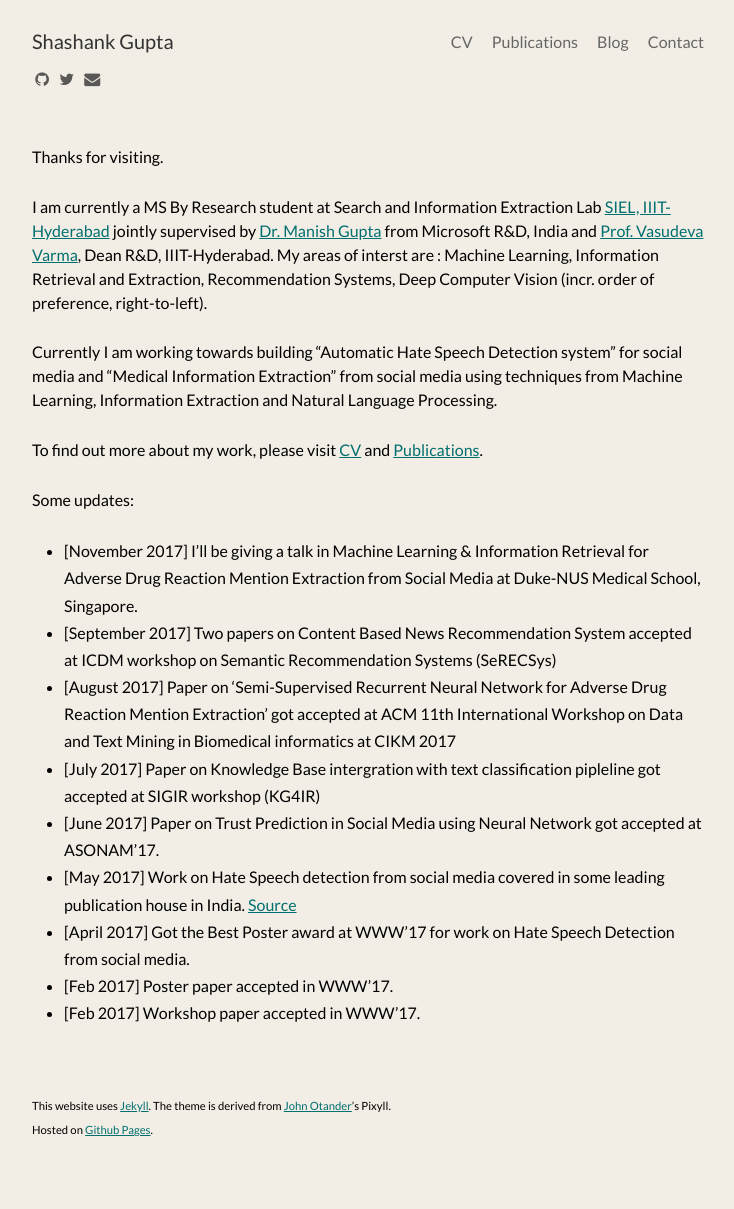
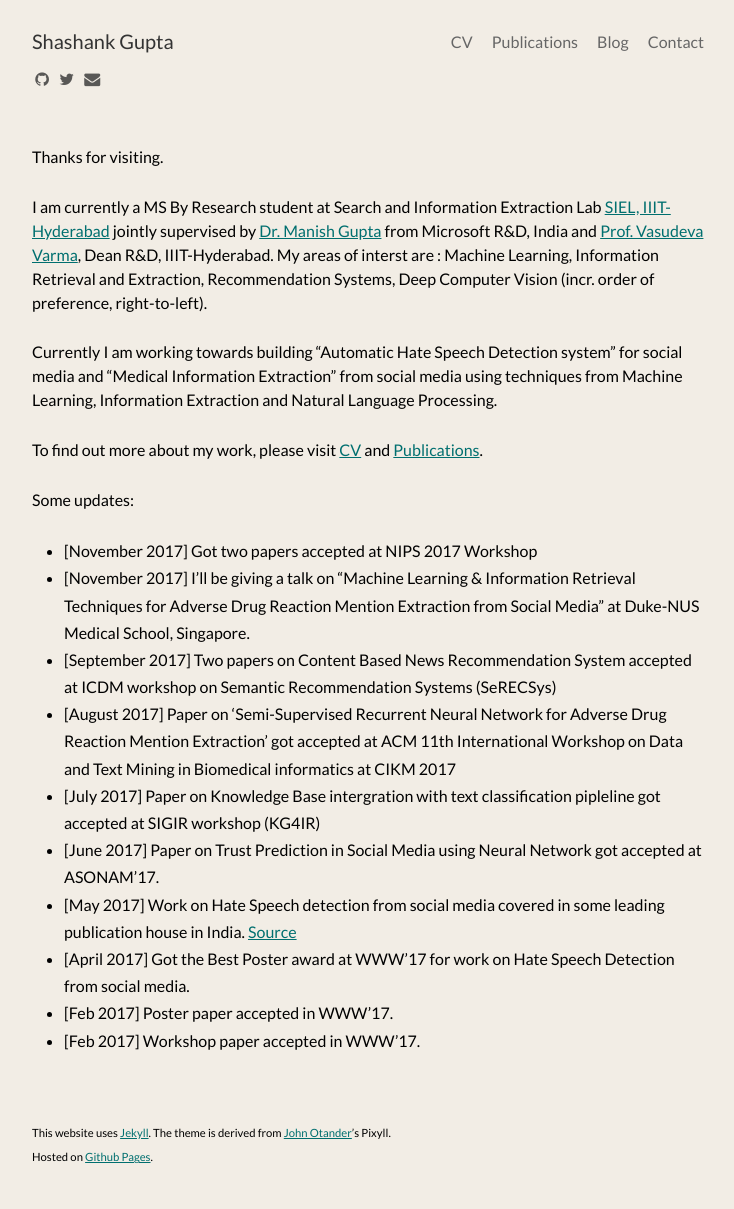
Before and after one commit to shashankg7/shashankg7.github.io, a Jekyll site: the page built from index.md, in a window 1280 px wide. Shown: the whole page, without its empty margins (272-1006 px from the left). Built offline with Jekyll 4.4.1, drawn with Linux system fonts in a browser that asks for light colours; nearby versions of some CDN libraries; before the commit the page ends 1182 px from its top, so only the background shows below that.

Commit message:
Update index.md

```diff
--- a/index.md
+++ b/index.md
@@ -13,7 +13,8 @@
 
 Some updates:
 
-* [November 2017] I'll be giving a talk in Machine Learning & Information Retrieval for Adverse Drug Reaction Mention Extraction from Social Media at Duke-NUS Medical School, Singapore.
+* [November 2017] Got two papers accepted at NIPS 2017 Workshop
+* [November 2017] I'll be giving a talk on "Machine Learning & Information Retrieval Techniques for Adverse Drug Reaction Mention Extraction from Social Media" at Duke-NUS Medical School, Singapore.
 * [September 2017] Two papers on Content Based News Recommendation System accepted at ICDM workshop on Semantic Recommendation Systems (SeRECSys)
 * [August 2017] Paper on 'Semi-Supervised Recurrent Neural Network for Adverse Drug Reaction Mention Extraction' got accepted at ACM 11th International Workshop on Data and Text Mining in Biomedical informatics at CIKM 2017
 * [July 2017] Paper on Knowledge Base intergration with text classification pipleline got accepted at SIGIR workshop (KG4IR)
```
